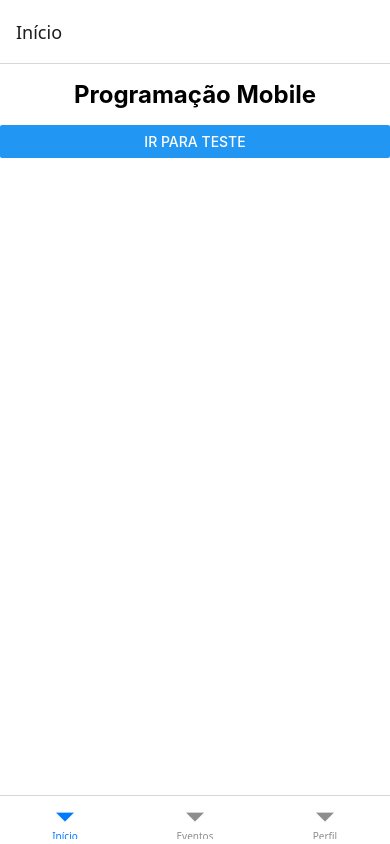
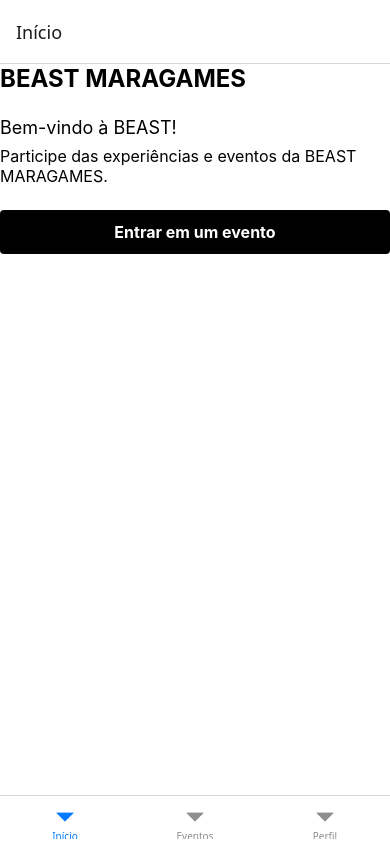
Before and after one commit to JaviDansen/ProgramacaoMobile, a React Native app: screen / in a window 390 px wide. Built offline with nearby package versions, Linux system fonts and the light colour scheme.

Commit message:
feat: cria estrutura inicial da home

```diff
--- a/App.js
+++ b/App.js
@@ -1,9 +1,7 @@
-import { StatusBar } from 'expo-status-bar';
 import { NavigationContainer } from '@react-navigation/native';
 import { createNativeStackNavigator } from '@react-navigation/native-stack';
 
 import MainTabs from './navigation/MainTabs';
-import TestScreen from './screens/TestScreen';
 
 const Stack = createNativeStackNavigator();
 
@@ -12,7 +10,6 @@
     <NavigationContainer>
       <Stack.Navigator screenOptions={{ headerShown: false }}>
         <Stack.Screen name="MainTabs" component={MainTabs} />
-        <Stack.Screen name="Teste" component={TestScreen} options={{ headerShown: true }} />
       </Stack.Navigator>
     </NavigationContainer>
   );
--- a/screens/HomeScreen.js
+++ b/screens/HomeScreen.js
@@ -1,13 +1,17 @@
 import { StatusBar } from 'expo-status-bar';
-import { Button, SafeAreaView, StyleSheet } from 'react-native';
+import { Pressable, SafeAreaView, StyleSheet, Text } from 'react-native';
 
-import Header from '../components/Header';
-
-export default function HomeScreen({ navigation }) {
+export default function HomeScreen() {
   return (
     <SafeAreaView style={styles.container}>
-      <Header />
-      <Button title="Ir para Teste" onPress={() => navigation.navigate('Teste')} />
+      <Text style={styles.title}>BEAST MARAGAMES</Text>
+      <Text style={styles.welcome}>Bem-vindo à BEAST!</Text>
+      <Text style={styles.description}>
+        Participe das experiências e eventos da BEAST MARAGAMES.
+      </Text>
+      <Pressable style={styles.eventButton}>
+        <Text style={styles.eventButtonText}>Entrar em um evento</Text>
+      </Pressable>
       <StatusBar style="dark" />
     </SafeAreaView>
   );
@@ -17,5 +21,30 @@
   container: {
     flex: 1,
     backgroundColor: '#fff',
+    padding: 24,
+  },
+  title: {
+    fontSize: 24,
+    fontWeight: 'bold',
+  },
+  welcome: {
+    fontSize: 18,
+    marginTop: 24,
+  },
+  description: {
+    fontSize: 16,
+    marginTop: 8,
+  },
+  eventButton: {
+    alignItems: 'center',
+    backgroundColor: '#000',
+    borderRadius: 4,
+    marginTop: 24,
+    padding: 12,
+  },
+  eventButtonText: {
+    color: '#fff',
+    fontSize: 16,
+    fontWeight: 'bold',
   },
 });
--- a/screens/TestScreen.js
+++ /dev/null
@@ -1,5 +0,0 @@
-import { Text } from 'react-native';
-
-export default function TestScreen() {
-  return <Text>Tela de Teste</Text>;
-}
```
